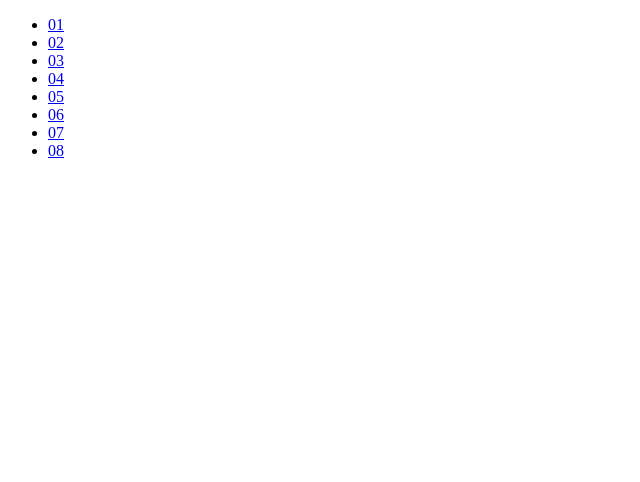
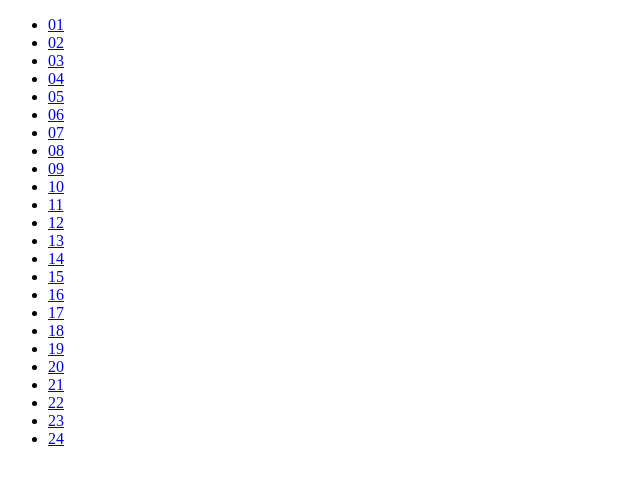
Before and after one commit to cardboctober/max, a plain HTML site: page index.html in a window 1280 px wide. Shown: the whole page, without its empty margins (0-640 px from the left). Drawn offline with Linux system fonts and the light colour scheme.

Commit message:
Update the index :100:

```diff
--- a/index.html
+++ b/index.html
@@ -10,6 +10,22 @@
     <li><a href="06/">06</a></li>
     <li><a href="07/README.md">07</a></li>
     <li><a href="08/">08</a></li>
+    <li><a href="09/">09</a></li>
+    <li><a href="10/">10</a></li>
+    <li><a href="11/">11</a></li>
+    <li><a href="12/">12</a></li>
+    <li><a href="13/">13</a></li>
+    <li><a href="14/README.md">14</a></li>
+    <li><a href="15/README.md">15</a></li>
+    <li><a href="16/README.md">16</a></li>
+    <li><a href="17/README.md">17</a></li>
+    <li><a href="18/README.md">18</a></li>
+    <li><a href="19/README.md">19</a></li>
+    <li><a href="20/README.md">20</a></li>
+    <li><a href="21/README.md">21</a></li>
+    <li><a href="22/README.md">22</a></li>
+    <li><a href="23/">23</a></li>
+    <li><a href="24/">24</a></li>
   </ul>
 </body>
 </html>
```
